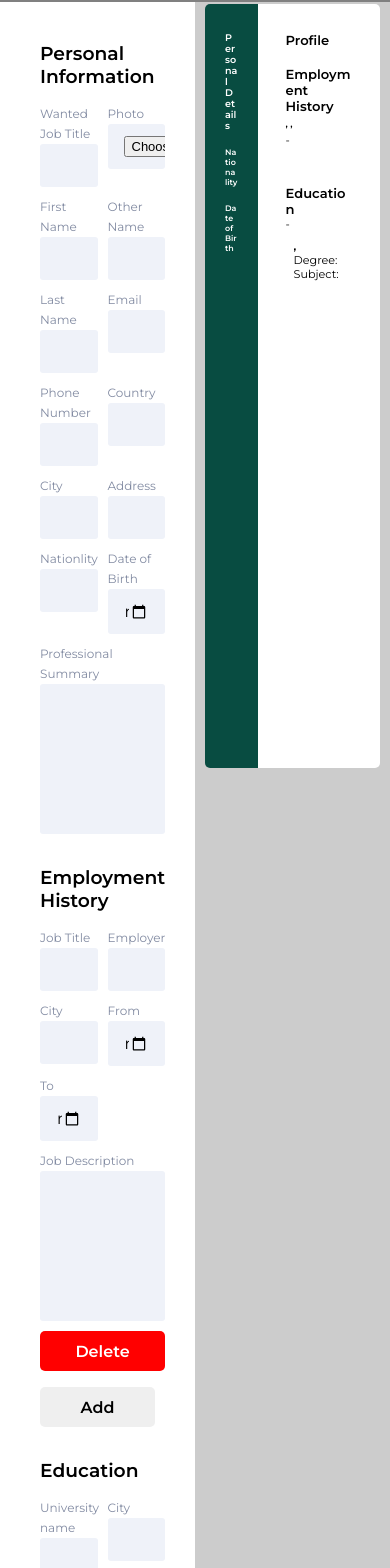
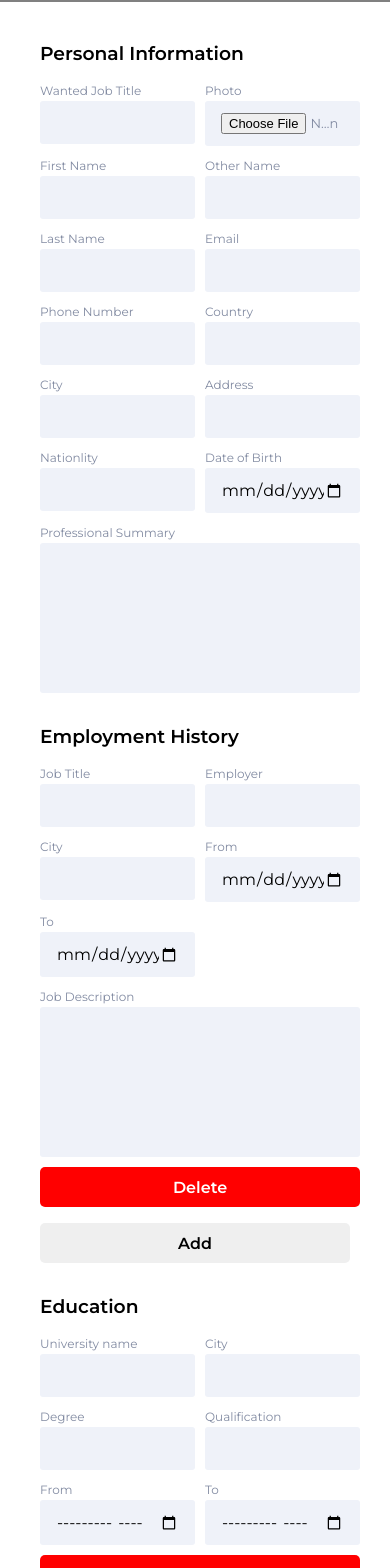
Before and after one commit to habidoyetech/cv-project, a React (Create React App) app: page / in a window 390 px wide. Shown: the part 62-1630 px from the top of the page. Built offline with nearby package versions, Linux system fonts and the light colour scheme; a web font is replaced by a local one.

Commit message:
Add media query to make the app responsive and emplore date fns to control the format of the date

```diff
--- a/src/Components/CVpreview/Aside.js
+++ b/src/Components/CVpreview/Aside.js
@@ -1,7 +1,8 @@
 import PrevHeader from "./prevHeader";
+import { format } from "date-fns";
 
 const Aside = ({personalInfo}) => {
-
+  const dobFormat = personalInfo.date? format(new Date(personalInfo.date), 'dd MMM yyyy'): personalInfo.date;
 
   return (
     <aside className="asidepersonalInformation">
@@ -22,7 +23,7 @@ const Aside = ({personalInfo}) => {
       </section>
       <section>
         <h5>Date of Birth</h5>
-        <p>{personalInfo.date}</p>
+        <p>{dobFormat}</p>
       </section>
 
     </aside>
--- a/src/Components/CVpreview/Educationprev.js
+++ b/src/Components/CVpreview/Educationprev.js
@@ -1,20 +1,19 @@
 import Subsection from "../Utilities/Subsection"
+import { format } from "date-fns";
 
 
 const Educationprev = ({ educationItem }) => {
+  const fromFormat = educationItem.from? format(new Date(educationItem.from), 'MMM yyyy'): educationItem.from;
+  const toFormat = educationItem.to? format(new Date(educationItem.to), 'MMM yyyy'): educationItem.to;
   return (
     <div className ='EducationPreviewContainer'>
-      <div>
-        {educationItem.from} - {educationItem.to}
-      </div>
-      <div>
-        <Subsection
-          title={`${educationItem.universityName}, ${educationItem.city}`}
-        >
-          <p>Degree: {educationItem.degree}</p>
-          <p>Subject: {educationItem.subject}</p>
-        </Subsection>
-      </div>
+      <Subsection
+        title={`${educationItem.universityName}, ${educationItem.city}`}
+      >
+        <p> {educationItem.degree}</p>
+        <p> {educationItem.subject}</p>
+      </Subsection>
+      <p>{fromFormat} - {toFormat}</p>
     </div>
   )
 }
--- a/src/Components/Cvform/EducationItem.js
+++ b/src/Components/Cvform/EducationItem.js
@@ -29,19 +29,19 @@ const EducationItem = ({ id, educationItem, onChange, onDelete }) => {
         onChange={(e) => onChange(e, id)}
         type="text"
         name="subject"
-        placeholder="Subject"
+        placeholder="Qualification"
         value={educationItem.subject}
       />
       <Input
         onChange={(e) => onChange(e, id)}
-        type="text"
+        type="month"
         name="from"
         placeholder="From"
         value={educationItem.from}
       />
       <Input
         onChange={(e) => onChange(e, id)}
-        type="text"
+        type="month"
         name="to"
         placeholder="To"
         value={educationItem.to}
--- a/src/index.css
+++ b/src/index.css
@@ -52,9 +52,7 @@ body {
   position: relative;
   gap: 3rem;
   max-width: 1800px;
-
   width: 100%;
-  margin-bottom: 3rem;
 }
 
 .cvFormContainer {
@@ -191,3 +189,40 @@ button {
 .experience div {
   padding: 0.1rem 0;
 }
+
+.EducationPreviewContainer {
+  padding: 0.5rem 0;
+}
+
+.EducationPreviewContainer section {
+  padding: 0;
+}
+
+.EducationPreviewContainer p {
+  font-size: 0.5rem;
+}
+
+@media screen and (max-width: 730px) {
+  .cvPreviewContainer {
+    display: none;
+  }
+
+  .cvFormContainer {
+    width: 100%;
+  }
+
+
+}
+
+@media screen and (max-width: 380px) {
+  .personalInformationInputsContainer,
+  .experienceInputContainer,
+  .educationInputContainer {
+    display: flex;
+    flex-direction: column;
+  }
+
+  .headerWrapper h1 {
+    font-size: 1.5rem;
+  }
+}
```
